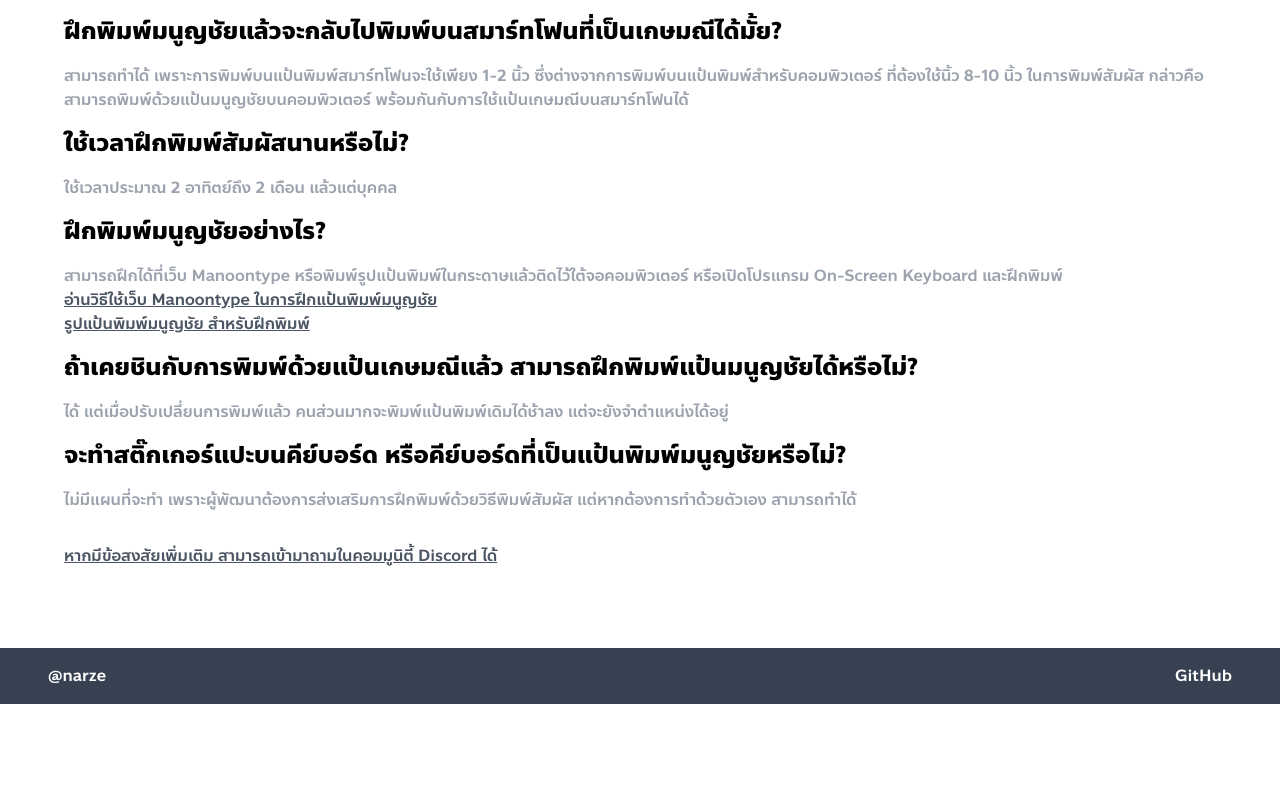
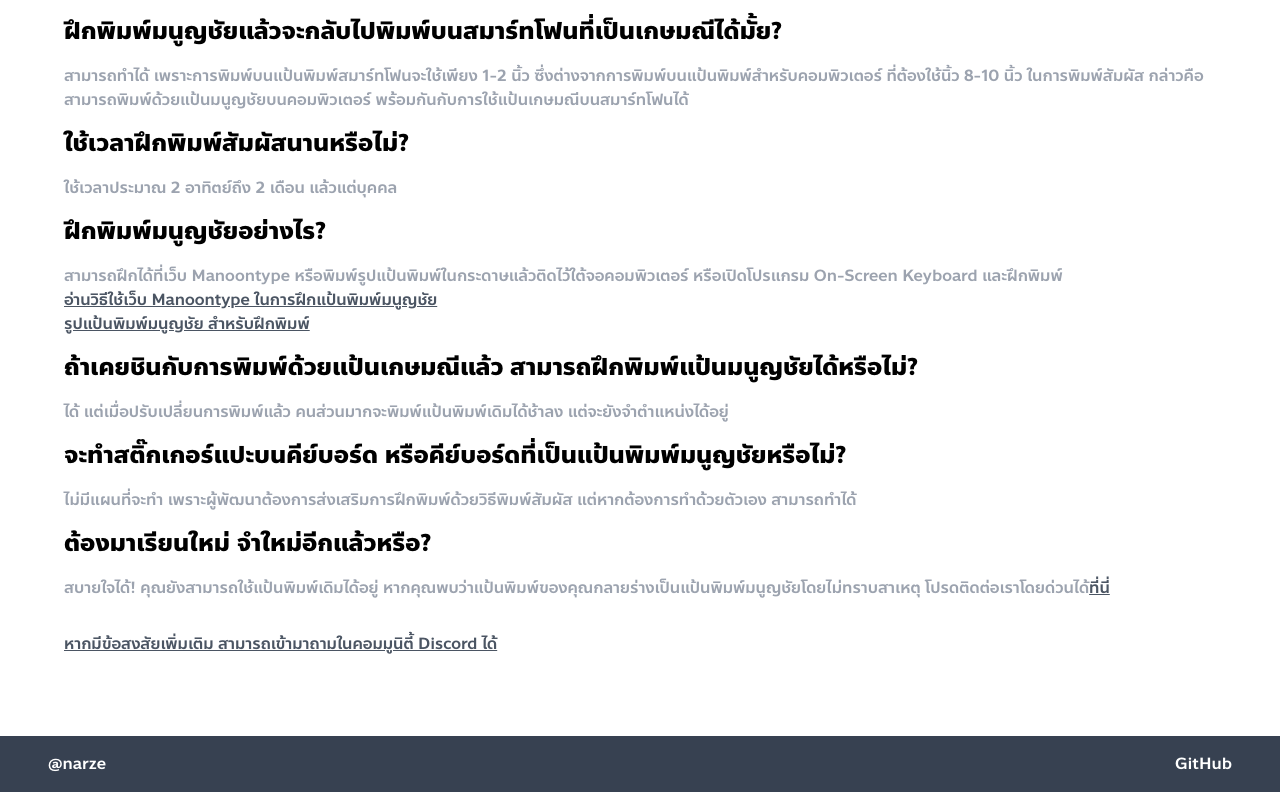
Before and after one commit to Manoonchai/manoonchai.com, a Next.js app: page /faq in a window 1280 px wide. Shown: the part 844-1636 px from the top of the page. Before the commit the page ends 1548 px from the top, so only its background shows below. Built offline with nearby package versions, Linux system fonts and the light colour scheme.

Commit message:
yeltsA kciR

```diff
--- a/pages/faq.tsx
+++ b/pages/faq.tsx
@@ -76,7 +76,12 @@ export default function Home() {
           <Question
             question="จะทำสติ๊กเกอร์แปะบนคีย์บอร์ด หรือคีย์บอร์ดที่เป็นแป้นพิมพ์มนูญชัยหรือไม่?"
             answer="ไม่มีแผนที่จะทำ เพราะผู้พัฒนาต้องการส่งเสริมการฝึกพิมพ์ด้วยวิธีพิมพ์สัมผัส แต่หากต้องการทำด้วยตัวเอง สามารถทำได้" />
-
+          <div>
+            <h2 className="text-2xl font-bold my-4">ต้องมาเรียนใหม่ จำใหม่อีกแล้วหรือ?</h2>
+            <p className="text-gray-400">
+              สบายใจได้! คุณยังสามารถใช้แป้นพิมพ์เดิมได้อยู่ หากคุณพบว่าแป้นพิมพ์ของคุณกลายร่างเป็นแป้นพิมพ์มนูญชัยโดยไม่ทราบสาเหตุ โปรดติดต่อเราโดยด่วนได้<a className="underline text-gray-600" href="https://bitly.com/98K8eH">ที่นี่</a>
+            </p>
+          </div>
           <div className="mt-8">
             <a className="underline text-gray-600" href="https://discord.gg/aNbFWTmuHU" target="_blank" rel="noreferrer">หากมีข้อสงสัยเพิ่มเติม สามารถเข้ามาถามในคอมมูนิตี้ Discord ได้</a>
           </div>
```
